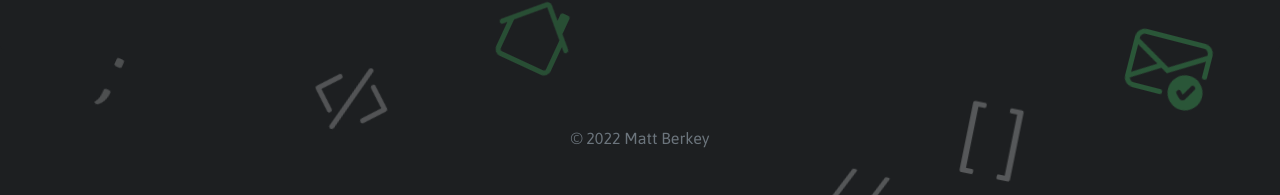
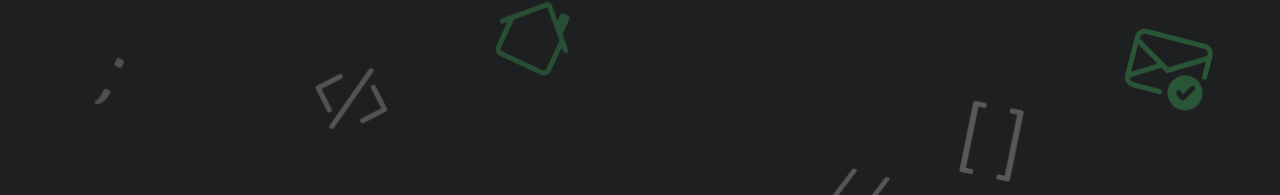
Before and after one commit to mberkey/MB-Portfolio, a React (Create React App) app: page / in a window 1280 px wide. Shown: the part 757-952 px from the top of the page. Built offline with nearby package versions, Linux system fonts and the light colour scheme.

Commit message:
last one

```diff
--- a/src/components/Footer.js
+++ b/src/components/Footer.js
@@ -6,7 +6,6 @@ export default class Footer extends Component {
         return(
             <div id='footer'>
                 <Col className='col-md text-center'>
-                    <p className='text-muted align-center'>&copy; 2022 Matt Berkey</p>
                 </Col>
             </div>
         )
```
